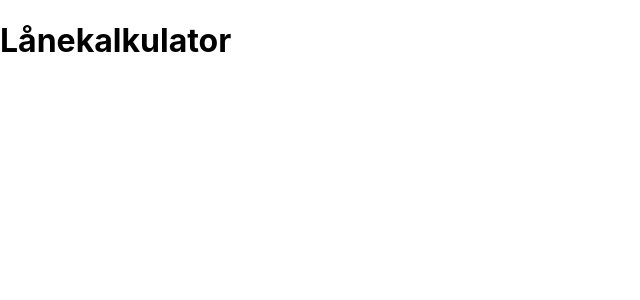
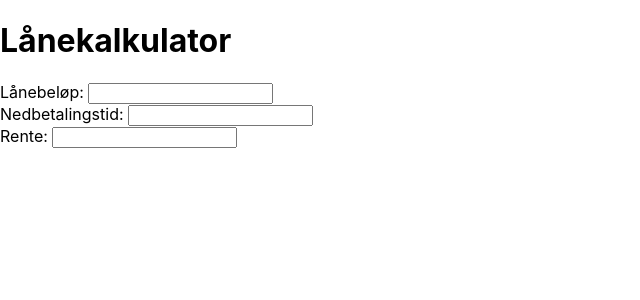
Before and after one commit to enorvang/nedbetalingsplan, a React (Create React App) app: page / in a window 1280 px wide. Shown: the top 300 px of the page, without its empty margins (0-640 px from the left). Built offline with nearby package versions, Linux system fonts and the light colour scheme; no server answers.

Commit message:
working on it

```diff
--- a/package.json
+++ b/package.json
@@ -6,6 +6,7 @@
     "@testing-library/jest-dom": "^5.11.5",
     "@testing-library/react": "^11.1.1",
     "@testing-library/user-event": "^12.2.0",
+    "axios": "^0.21.0",
     "react": "^17.0.1",
     "react-dom": "^17.0.1",
     "react-scripts": "4.0.0",
--- a/src/App.js
+++ b/src/App.js
@@ -1,11 +1,38 @@
+import React, { useState, useEffect } from "react";
 import Header from "./components/Header";
-const title = "Lånekalkulator"
+import CalcInputForm from "./components/CalcInputForm";
+import nedbetalingsplanService from "./services/nedbetalingsplanServices";
+const title = "Lånekalkulator";
 
 const App = () => {
+  const [nedbetalingsplan, setNedbetalingsplan] = useState({});
+
+  const dummyPayload = {
+    laanebelop: 2000000,
+    nominellRente: 3,
+    terminGebyr: 30,
+    utlopsDato: "2045-01-01",
+    saldoDato: "2020-01-01",
+    datoForsteInnbetaling: "2020-02-01",
+    ukjentVerdi: "TERMINBELOP",
+  };
+
+  useEffect(() => {
+    nedbetalingsplanService
+      .lagNedbetalingsplan(dummyPayload)
+      .then((plan) => {
+        console.log(plan.nedbetalingsplan)
+        setNedbetalingsplan(plan);
+      })
+      .catch(error => console.log(error));
+  }, [])
+
   return (
-    <Header title={title}/>
-  )
-}
-
+    <div>
+      <Header title={title} />
+      <CalcInputForm />
+    </div>
+  );
+};
 
 export default App;
--- /dev/null
+++ b/src/components/CalcInputForm.js
@@ -0,0 +1,19 @@
+import React from "react";
+
+const CalcInputForm = () => {
+  return (
+    <form >
+      <div>
+        Lånebeløp: <input type="text"></input>
+      </div>
+      <div>
+        Nedbetalingstid: <input type=""></input>
+      </div>
+      <div>
+        Rente: <input type=""></input>
+      </div>
+    </form>
+  )
+}
+
+export default CalcInputForm;
--- /dev/null
+++ b/src/services/nedbetalingsplanServices.js
@@ -0,0 +1,10 @@
+import axios from "axios";
+const baseUrl =
+  "https://visningsrom.stacc.com/dd_server_laaneberegning/rest/laaneberegning/v1/nedbetalingsplan";
+
+const lagNedbetalingsplan =  payload => {
+  const request = axios.post(baseUrl, payload);
+  return request.then((response) => response.data);
+};
+
+export default { lagNedbetalingsplan };
```
Also changed, not shown: src/components/CalcInput.js (deleted, +0 -7 lines), 1 other file (tests, documents, lock files or other folders).
